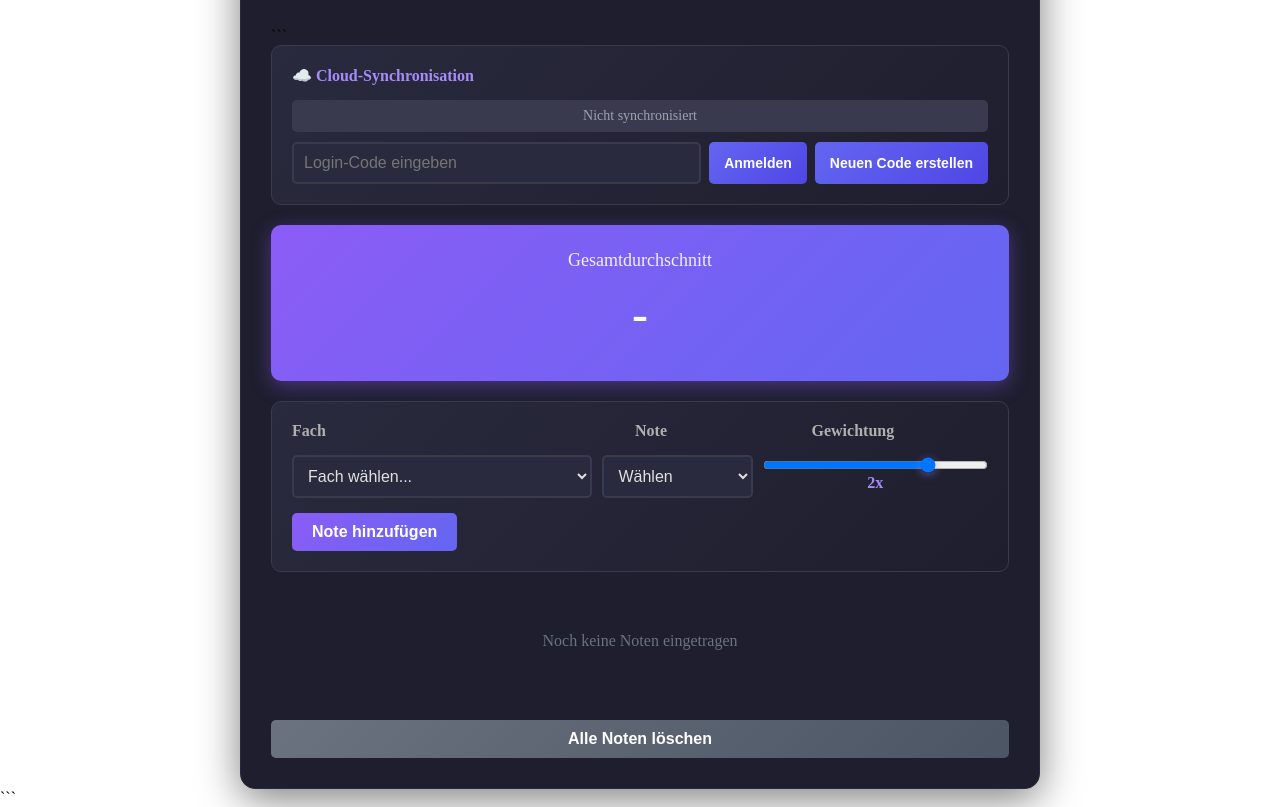
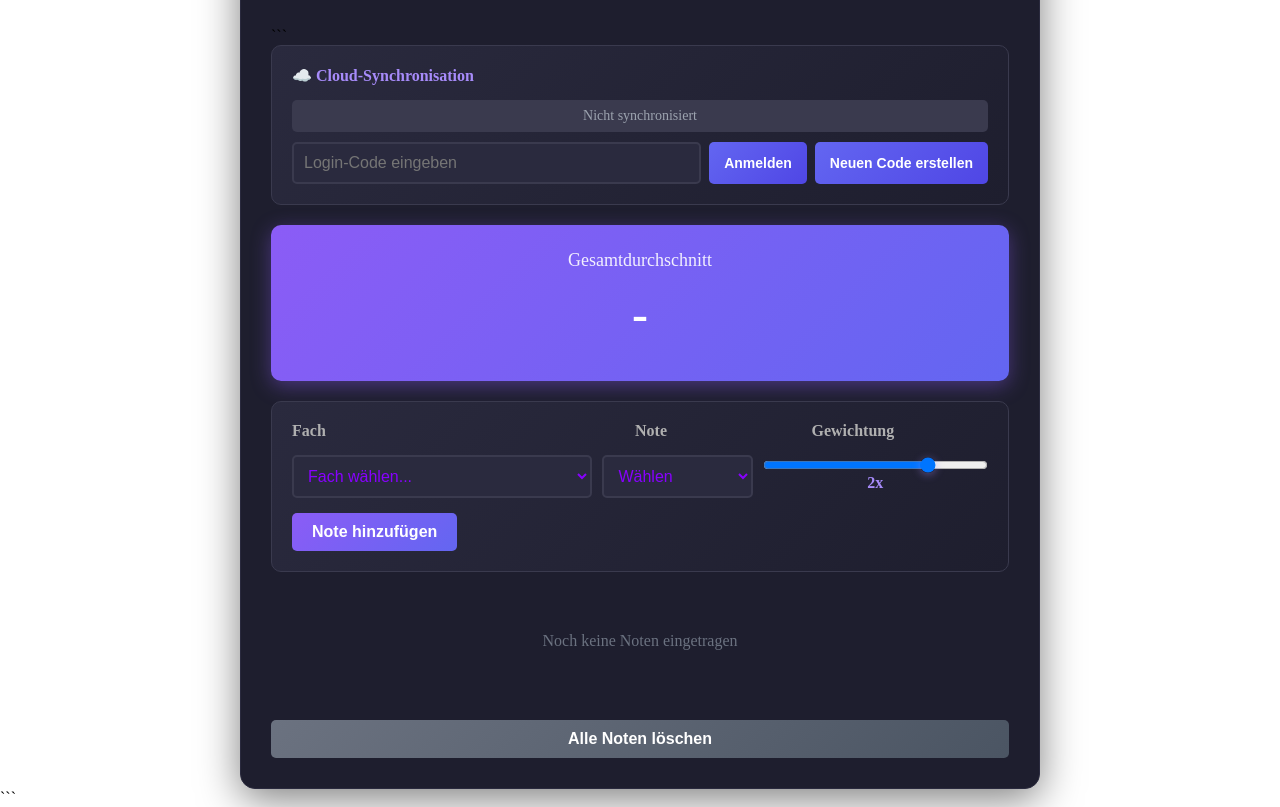
Before and after one commit to nils-112358/Rechner, a plain HTML site: page index.html in a window 1280 px wide. Shown: the part 115-922 px from the top of the page. Drawn offline with Linux system fonts and the light colour scheme.

Commit message:
Change input text color to #8800ff

```diff
--- a/index.html
+++ b/index.html
@@ -150,7 +150,7 @@
         font-size: 16px;
         transition: border-color 0.3s;
         background: #2a2a3e;
-        color: #e0e0e0;
+        color: #8800ff;
     }
 
     input:focus, select:focus {
```
